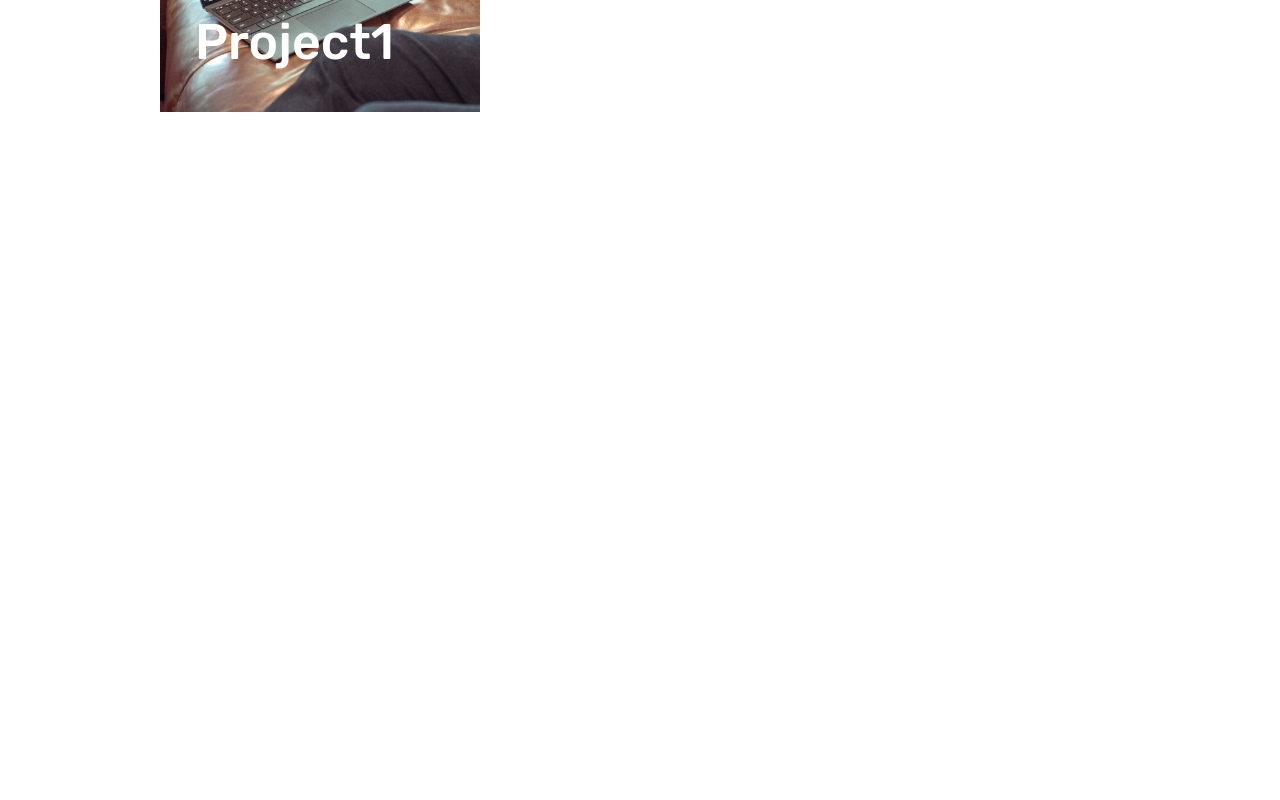
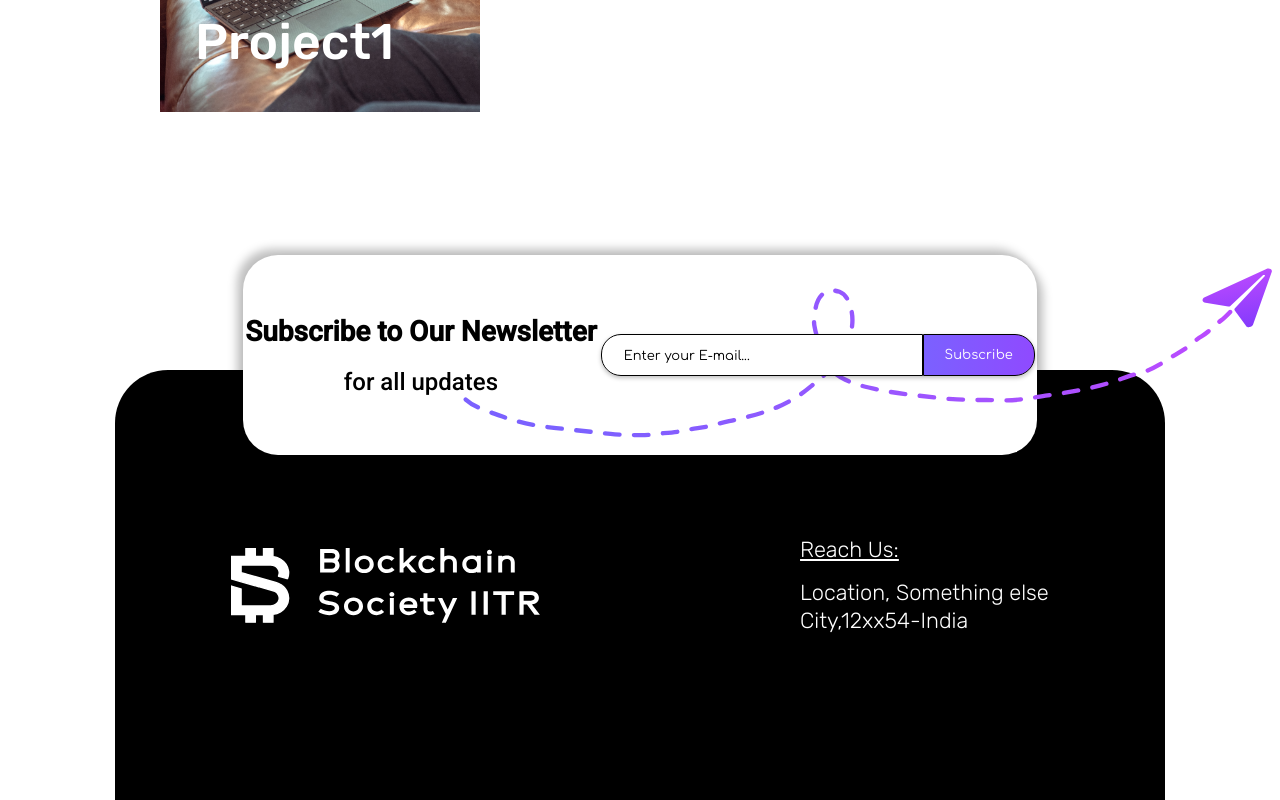
Before and after one commit to BlocSoc-iitr/website, a React (Create React App) app: page /projects in a window 1280 px wide. Shown: the part 1398-2198 px from the top of the page. Before the commit the page ends 1548 px from the top, so only its background shows below. Built offline with nearby package versions, Linux system fonts and the light colour scheme.

Commit message:
temporary footer fix

```diff
--- a/src/components/Landing_page/index.js
+++ b/src/components/Landing_page/index.js
@@ -6,6 +6,7 @@ import Sponsors from '../sponsors';
 import ProjectCard from '../projectCard';
 import Timeline from '../timeline';
 import Twitter from '../twitter';
+import Footer from "../footer/index"
 
 function LandingPage() {
   return (
@@ -17,6 +18,7 @@ function LandingPage() {
       <ProjectCard />
       <Timeline />
       <Twitter />
+      <Footer bottom="-1700px" />
     </>
   );
 }
--- a/src/components/events/index.js
+++ b/src/components/events/index.js
@@ -2,6 +2,7 @@ import React from 'react';
 import EventCard from '../eventCard';
 import './events.css';
 import styles from '../eventCard/eventCard.css';
+import Footer from '../footer';
 
 function Events() {
   return (
@@ -18,6 +19,7 @@ function Events() {
             <EventCard />
             <EventCard />
         </div>
+        <Footer/>
       </>
   );
 }
--- a/src/components/footer/footer.css
+++ b/src/components/footer/footer.css
@@ -1,3 +1,7 @@
+.footer_container{
+    position:relative;
+    height:650px;
+}
 .footer{
     position:absolute;
     bottom:0;
--- a/src/components/footer/index.js
+++ b/src/components/footer/index.js
@@ -5,10 +5,11 @@ import brand from '../../assets/brand.svg';
 import trail from '../../assets/trail.svg';
 import airplane from '../../assets/airplane.svg';
 
-function Footer() {
+function Footer(props) {
+  console.log(props.bottom);
   return (
-    <div>
-      <div className="footer">
+    <div className="footer_container" style={{"bottom":props.bottom}}>
+      <div className="footer" >
       <div className="footer_newsletter">
 
 
@@ -39,7 +40,6 @@ function Footer() {
             <p>Location, Something else<br />City,12xx54-India</p>
           </div>
         </div>
-
       </div>
     </div>
   );
--- a/src/components/projects/index.js
+++ b/src/components/projects/index.js
@@ -1,6 +1,7 @@
 import React from 'react';
 import './projects.css';
 import project_arrow from '../../assets/Arrow 2.png'
+import Footer from '../footer';
 
 function Projects() {
   return (
@@ -46,6 +47,7 @@ function Projects() {
             <span className='event_card_arrow'><img src={ project_arrow } /></span>
           </div>
         </div>
+        <Footer />
       </>
   );
 }
--- a/src/components/resources/index.js
+++ b/src/components/resources/index.js
@@ -9,7 +9,7 @@ function Resources() {
       <div className="resources">
         <BlogsCardContainer position="right" about="blogs" />
         <VideosCardContainer position="left" about="videos" />
-        <Footer />
+        <Footer bottom="-50px" />
       </div>
   </div>;
 }
```
